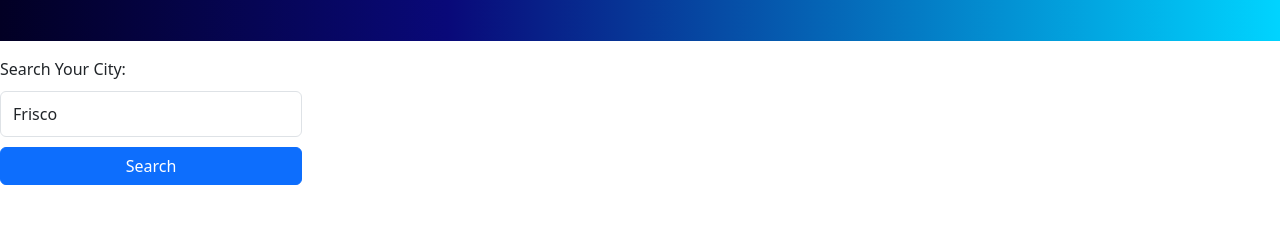
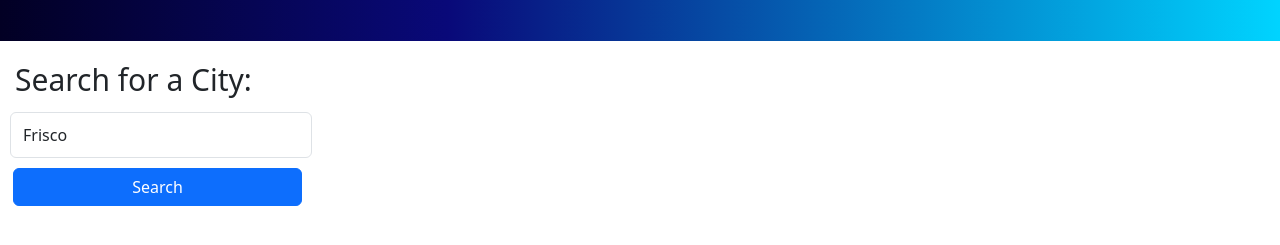
Before and after one commit to lindstdb/Weather-Dashboard, a plain HTML site: page index.html in a window 1280 px wide. Shown: the part 83-328 px from the top of the page. Drawn offline with nearby package versions, Linux system fonts and the light colour scheme.

Commit message:
styles search button and field

```diff
--- a/Assets/css/style.css
+++ b/Assets/css/style.css
@@ -8,10 +8,20 @@
 }
 
 #search-city {
+    margin-left: 10px;
     margin-top: 10px;
     margin-bottom: 10px;
     padding-bottom: 10px;
     padding-top: 10px;
+}
+
+button {
+    margin-left: 13px;
+}
+
+label {
+    padding-left: 15px;
+    font-size: 30px;
 }
 
 
--- a/index.html
+++ b/index.html
@@ -25,7 +25,7 @@
 
             <div id="content-left" class="col-md-3">
                 <form>
-                    <label for="search-city">Search Your City: </label>
+                    <label id="search-header" for="search-city">Search for a City: </label>
                     <div class="form-row">
                         <input id="search-city" class="form-control" name="city" value="Frisco"></input>
                             <div class="d-grid gap-1">
```
